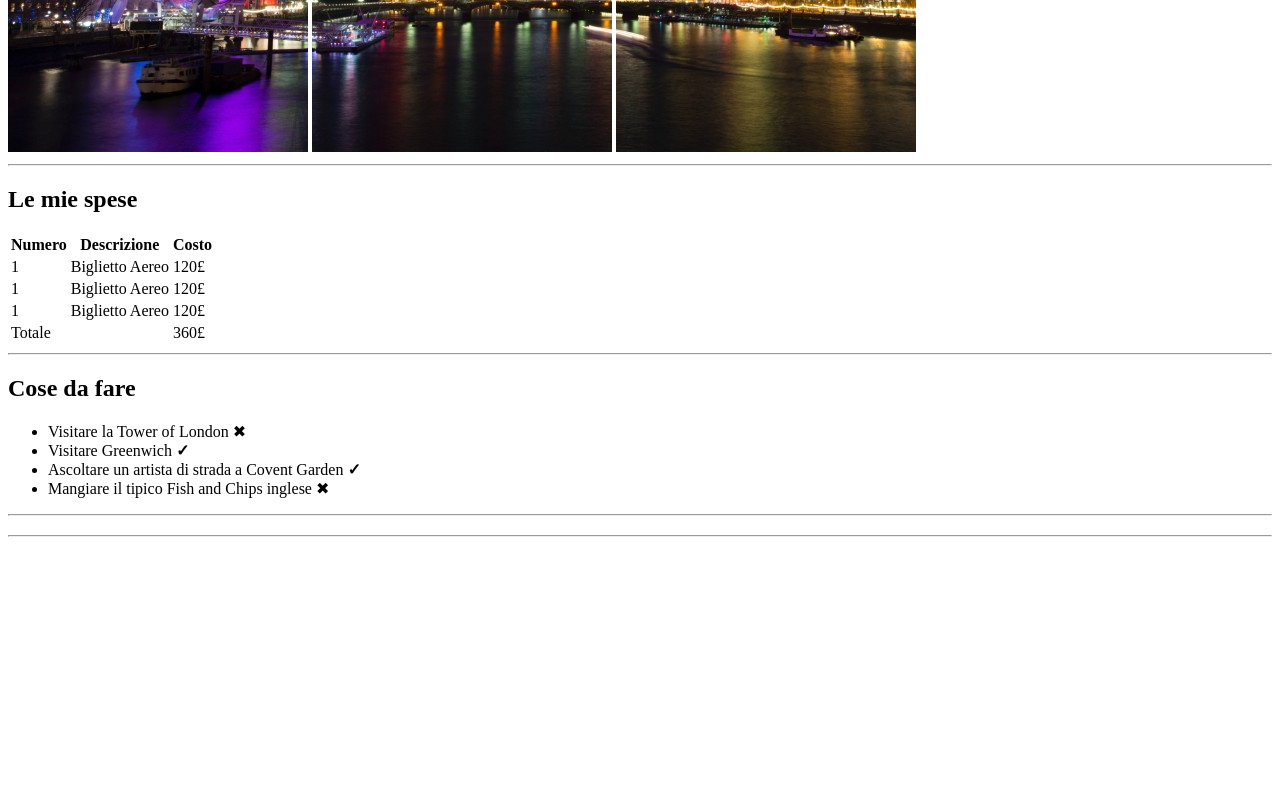
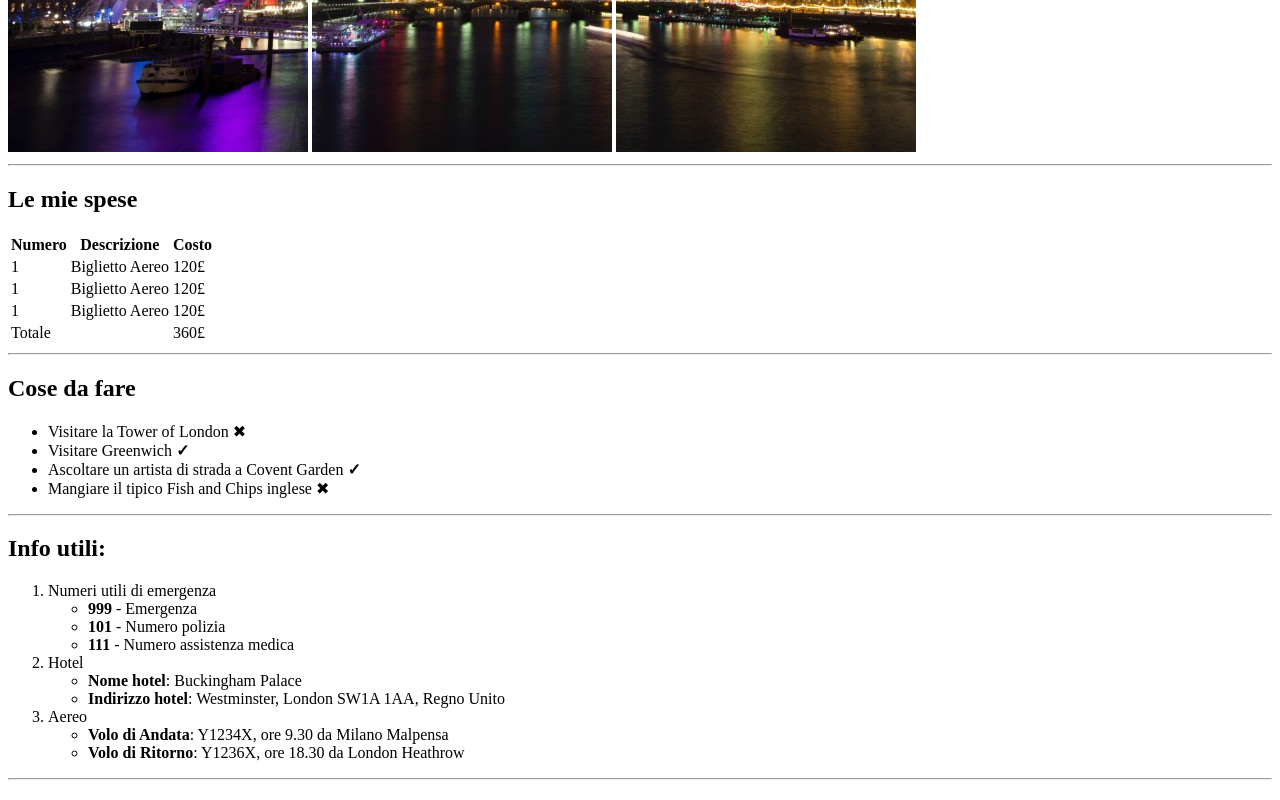
Before and after one commit to 20Federico/html-london-trip, a plain HTML site: page index.html in a window 1280 px wide. Shown: the part 528-1328 px from the top of the page. Before the commit the page ends 1085 px from the top, so only its background shows below. Drawn offline with Linux system fonts and the light colour scheme.

Commit message:
sezione 3 - info utili

```diff
--- a/index.html
+++ b/index.html
@@ -57,8 +57,31 @@
             </section>
             <hr>
             <section>
-                <h2></h2>
-
+                <h2>Info utili:</h2>
+                <ol>
+                    <li>
+                        Numeri utili di emergenza
+                        <ul>
+                            <li><strong>999</strong> - Emergenza</li>
+                            <li><strong>101</strong> - Numero polizia</li>
+                            <li><strong>111</strong> - Numero assistenza medica</li>
+                        </ul>
+                    </li>
+                    <li>
+                        Hotel
+                        <ul>
+                            <li><strong>Nome hotel</strong>: Buckingham Palace</li>
+                            <li><strong>Indirizzo hotel</strong>: Westminster, London SW1A 1AA, Regno Unito</li>
+                        </ul>
+                    </li>
+                    <li>
+                        Aereo
+                        <ul>
+                            <li><strong>Volo di Andata</strong>: Y1234X, ore 9.30 da Milano Malpensa</li>
+                            <li><strong>Volo di Ritorno</strong>: Y1236X, ore 18.30 da London Heathrow</li>
+                        </ul>
+                    </li>
+                </ol>
             </section>
             <hr>
             <section>
```
